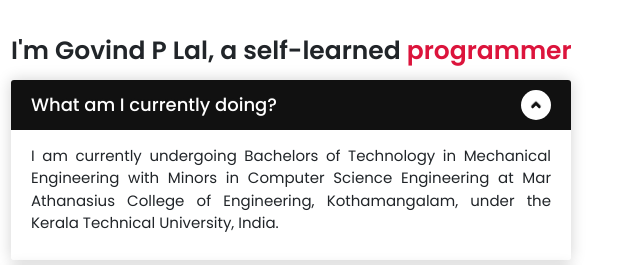
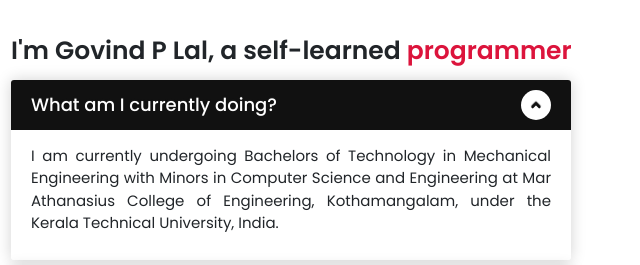
Before and after one commit to govindplal/govindplal.github.io, a plain HTML site: page index.html in a window 1280 px wide. Shown: the part 1020-1285 px from the top of the page, 593-1233 px from the left. Drawn offline with nearby package versions, Linux system fonts and the light colour scheme.

Commit message:
Update index.html

```diff
--- a/index.html
+++ b/index.html
@@ -60,7 +60,7 @@
                                 <div class="icon"><i class="fas fa-angle-down"></i></div>
                               </label>
                               <div class="content">
-                                 <p>I am currently undergoing Bachelors of Technology in Mechanical Engineering with Minors in Computer Science Engineering at Mar Athanasius College of Engineering, Kothamangalam, under the Kerala Technical University, India.</p>
+                                 <p>I am currently undergoing Bachelors of Technology in Mechanical Engineering with Minors in Computer Science and Engineering at Mar Athanasius College of Engineering, Kothamangalam, under the Kerala Technical University, India.</p>
                               </div>
                             </div>
                             <!-- Accordion Heading Two -->
```
